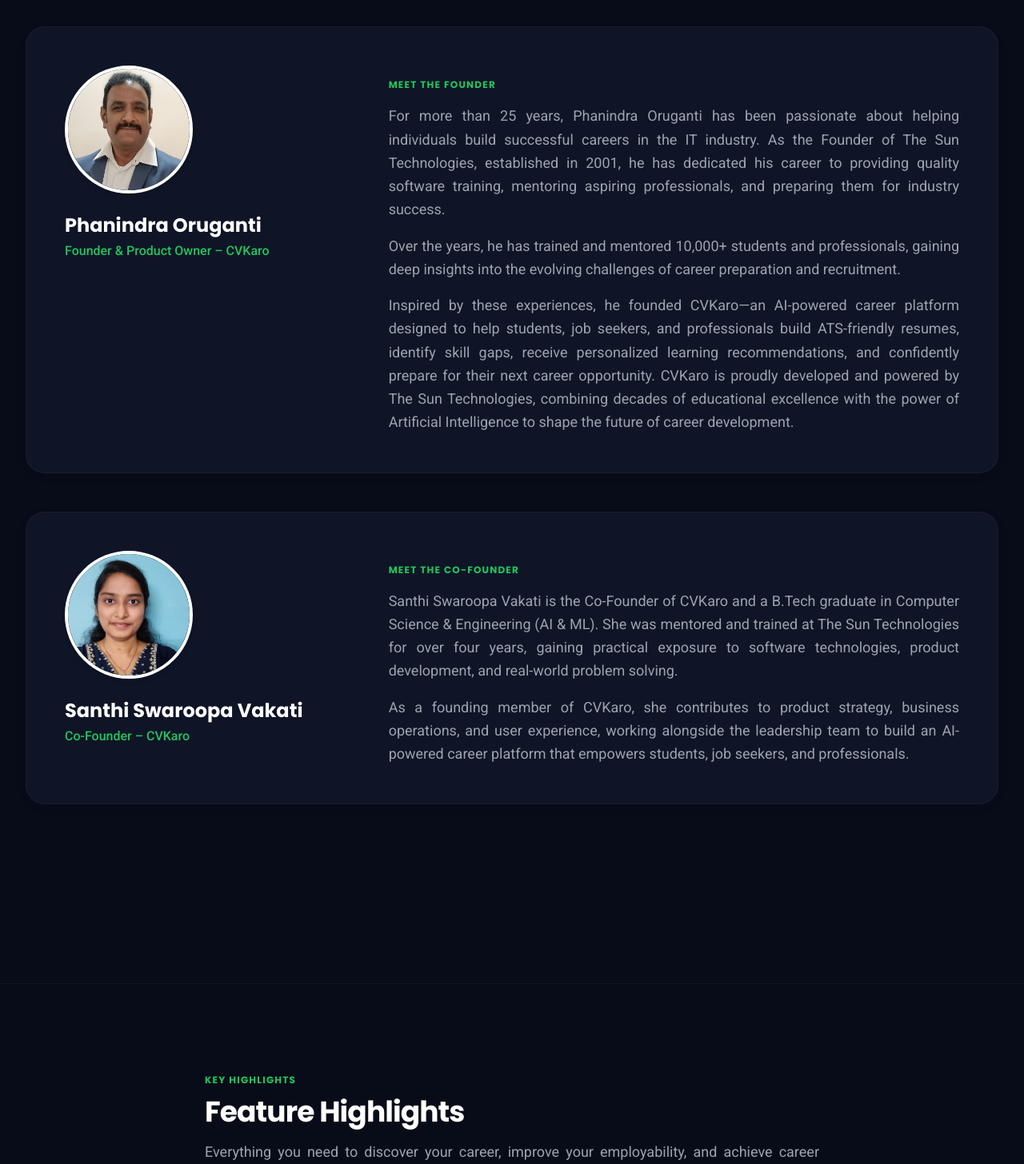
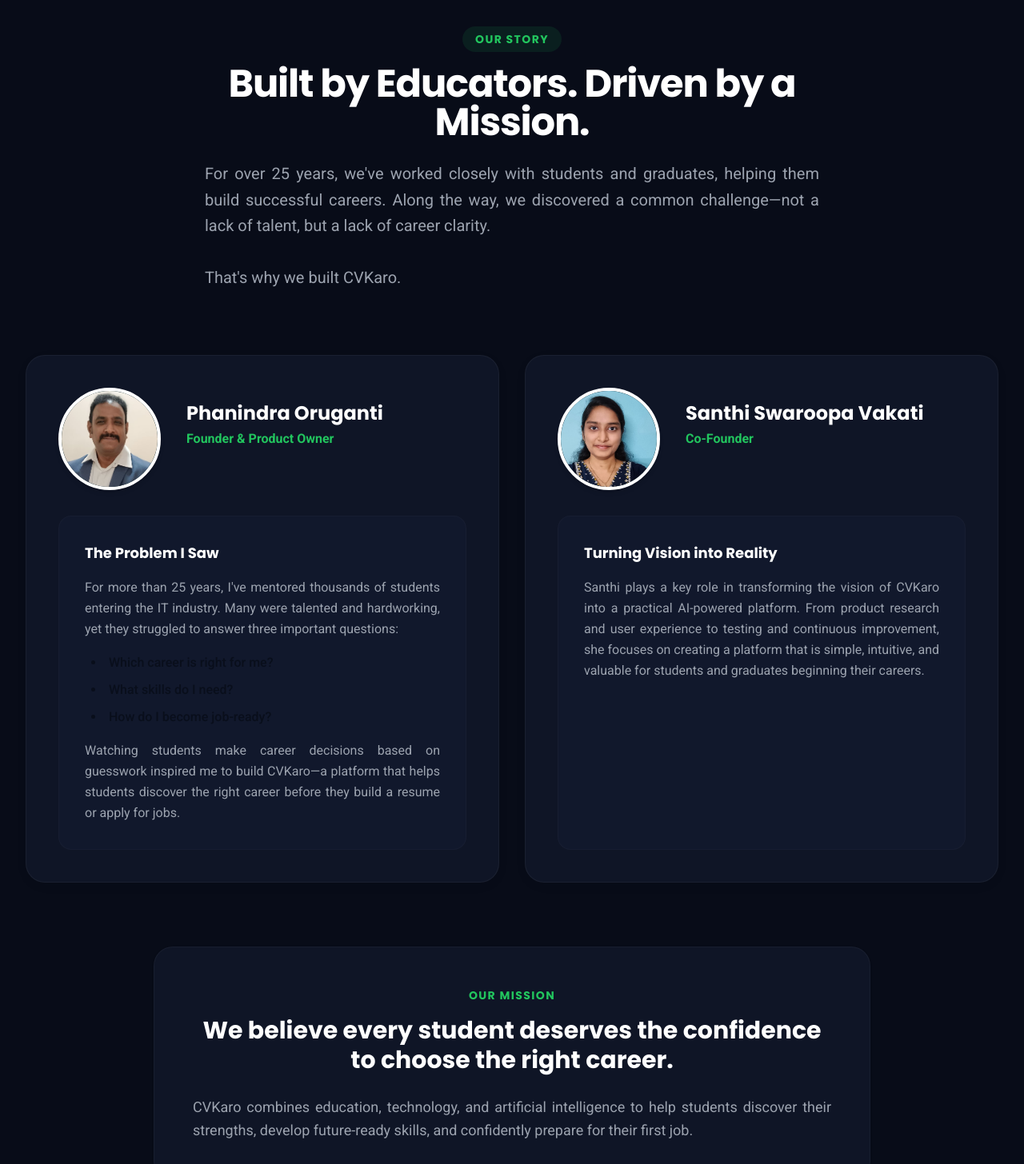
Before and after one commit to phanindra73/cvkaro-public, a React (Vite) app: page / in a window 1280 px wide. Shown: the part 3920-5376 px from the top of the page at 80% size. Built offline with nearby package versions, Linux system fonts and the light colour scheme.

Commit message:
founder section change  committ

```diff
--- a/src/components/WhyCVKaro.tsx
+++ b/src/components/WhyCVKaro.tsx
@@ -1,106 +1,102 @@
 import React from "react";
-import { Sparkles, UploadCloud, Gauge, Activity, Compass, ShieldCheck, Check, Search, Target, UserCircle, FileText } from "lucide-react";
-import { WHY_ITEMS } from "../data";
 
 interface WhyCVKaroProps {
-  onLearnMoreClick: () => void;
+  onLearnMoreClick?: () => void;
 }
 
 export default function WhyCVKaro({ onLearnMoreClick }: WhyCVKaroProps) {
+  return (
+    <section id="about" className="py-20 sm:py-28 bg-light-bg border-y border-border-gray/55 relative overflow-hidden">
+      <div className="absolute top-0 right-1/4 w-96 h-96 bg-brand-green/5 rounded-full blur-3xl -z-10" />
+      <div className="absolute bottom-0 left-1/4 w-96 h-96 bg-blue-500/5 rounded-full blur-3xl -z-10" />
 
-  // Icon lookup helper
-  const getIcon = (name: string, className = "h-6 w-6 text-brand-green") => {
-    switch (name) {
-      case "Sparkles":
-        return <Sparkles className={className} />;
-      case "FileText":
-        return <FileText className={className} />;
-      case "UploadCloud":
-        return <UploadCloud className={className} />;
-      case "Gauge":
-        return <Gauge className={className} />;
-      case "Activity":
-        return <Activity className={className} />;
-      case "Compass":
-        return <Compass className={className} />;
-      case "ShieldCheck":
-        return <ShieldCheck className={className} />;
-      case "Search":
-        return <Search className={className} />;
-      case "Target":
-        return <Target className={className} />;
-      case "UserCircle":
-        return <UserCircle className={className} />;
-      default:
-        return <Sparkles className={className} />;
-    }
-  };
-
-  return (
-    <section
-      id="about"
-      className="py-12 sm:py-20 md:py-28 bg-light-bg border-y border-border-gray/55"
-    >
       <div className="max-w-7xl mx-auto px-4 sm:px-6 lg:px-8">
 
-        {/* Meet the Founder Section */}
-        <div className="mb-8 sm:mb-12 bg-white rounded-3xl p-8 sm:p-12 shadow-[0_4px_20px_-4px_rgba(0,0,0,0.05)] border border-border-gray/50 flex flex-col md:flex-row items-center md:items-start gap-8 md:gap-12 relative overflow-hidden">
-          {/* Decorative element */}
-          <div className="absolute top-0 right-0 w-64 h-64 bg-brand-green/5 rounded-full blur-3xl -z-10 translate-x-1/2 -translate-y-1/2" />
+        {/* Header Section */}
+        <div className="text-center max-w-3xl mx-auto mb-16 sm:mb-20">
+          <h2 className="text-sm font-bold text-brand-green tracking-widest uppercase mb-4 inline-block px-4 py-1.5 bg-brand-green/10 rounded-full">
+            Our Story
+          </h2>
+          <h3 className="text-3xl sm:text-4xl lg:text-5xl font-display font-bold text-navy-dark tracking-tight mb-6">
+            Built by Educators. Driven by a Mission.
+          </h3>
+          <p className="text-lg sm:text-xl text-text-muted leading-relaxed">
+            For over 25 years, we've worked closely with students and graduates, helping them build successful careers. Along the way, we discovered a common challenge—not a lack of talent, but a lack of career clarity.
+            <br/><br/>
+            That's why we built CVKaro.
+          </p>
+        </div>
 
-          <div className="w-full md:w-1/3 flex flex-col items-center md:items-start text-left md:text-left relative z-10">
-            <div className="w-32 h-32 sm:w-40 sm:h-40 rounded-full bg-brand-green/10 text-brand-green flex items-center justify-center mb-6 overflow-hidden border-4 border-white shadow-md">
+        {/* Founder Cards */}
+        <div className="grid grid-cols-1 lg:grid-cols-2 gap-8 mb-16 sm:mb-20">
+
+          {/* Founder Card */}
+          <div className="bg-white rounded-3xl p-8 sm:p-10 shadow-[0_4px_20px_-4px_rgba(0,0,0,0.05)] border border-border-gray/60 hover:shadow-xl hover:border-brand-green/30 transition-all duration-300 relative group flex flex-col">
+            <div className="flex flex-col sm:flex-row gap-8 items-center sm:items-start mb-8">
+              <div className="w-32 h-32 rounded-full bg-brand-green/10 text-brand-green flex items-center justify-center overflow-hidden border-4 border-white shadow-md shrink-0 group-hover:scale-105 transition-transform duration-300">
                 <img src="/founder.jpg" alt="Phanindra Oruganti" className="w-full h-full object-cover" />
               </div>
-            <h3 className="text-2xl font-display font-bold text-navy-dark">Phanindra Oruganti</h3>
-            <p className="text-brand-green font-medium mt-1">Founder & Product Owner – CVKaro</p>
+              <div className="text-center sm:text-left mt-2 sm:mt-4">
+                <h4 className="text-2xl font-display font-bold text-navy-dark">Phanindra Oruganti</h4>
+                <p className="text-brand-green font-semibold mt-1">Founder & Product Owner</p>
+              </div>
             </div>
 
-          <div className="w-full md:w-2/3 flex flex-col justify-center h-full relative z-10 pt-2 md:pt-4">
-            <h2 className="text-xs font-bold text-brand-green tracking-widest uppercase mb-4 text-left md:text-left">Meet the Founder</h2>
-            <div className="space-y-4 text-text-muted text-base sm:text-lg leading-relaxed">
+            <div className="bg-light-bg/50 rounded-2xl p-6 sm:p-8 border border-border-gray/30 flex-grow">
+              <h5 className="font-bold text-navy-dark mb-4 text-lg">The Problem I Saw</h5>
+              <div className="text-text-muted space-y-4 leading-relaxed">
                 <p>
-                For more than 25 years, Phanindra Oruganti has been passionate about helping individuals build successful careers in the IT industry. As the Founder of The Sun Technologies, established in 2001, he has dedicated his career to providing quality software training, mentoring aspiring professionals, and preparing them for industry success.
+                  For more than 25 years, I've mentored thousands of students entering the IT industry. Many were talented and hardworking, yet they struggled to answer three important questions:
                 </p>
+                <ul className="list-disc list-inside space-y-2 ml-2 text-navy-dark/80 font-medium">
+                  <li>Which career is right for me?</li>
+                  <li>What skills do I need?</li>
+                  <li>How do I become job-ready?</li>
+                </ul>
                 <p>
-                Over the years, he has trained and mentored 10,000+ students and professionals, gaining deep insights into the evolving challenges of career preparation and recruitment.
-              </p>
-              <p>
-                Inspired by these experiences, he founded CVKaro—an AI-powered career platform designed to help students, job seekers, and professionals build ATS-friendly resumes, identify skill gaps, receive personalized learning recommendations, and confidently prepare for their next career opportunity. CVKaro is proudly developed and powered by The Sun Technologies, combining decades of educational excellence with the power of Artificial Intelligence to shape the future of career development.
+                  Watching students make career decisions based on guesswork inspired me to build CVKaro—a platform that helps students discover the right career before they build a resume or apply for jobs.
                 </p>
               </div>
             </div>
           </div>
 
-        {/* Meet the Co-Founder Section */}
-        <div className="mb-20 sm:mb-28 bg-white rounded-3xl p-8 sm:p-12 shadow-[0_4px_20px_-4px_rgba(0,0,0,0.05)] border border-border-gray/50 flex flex-col md:flex-row items-center md:items-start gap-8 md:gap-12 relative overflow-hidden">
-          {/* Decorative element */}
-          <div className="absolute top-0 right-0 w-64 h-64 bg-brand-green/5 rounded-full blur-3xl -z-10 translate-x-1/2 -translate-y-1/2" />
-
-          <div className="w-full md:w-1/3 flex flex-col items-center md:items-start text-left md:text-left relative z-10">
-            <div className="w-32 h-32 sm:w-40 sm:h-40 rounded-full bg-brand-green/10 text-brand-green flex items-center justify-center mb-6 overflow-hidden border-4 border-white shadow-md">
+          {/* Co-Founder Card */}
+          <div className="bg-white rounded-3xl p-8 sm:p-10 shadow-[0_4px_20px_-4px_rgba(0,0,0,0.05)] border border-border-gray/60 hover:shadow-xl hover:border-brand-green/30 transition-all duration-300 relative group flex flex-col">
+            <div className="flex flex-col sm:flex-row gap-8 items-center sm:items-start mb-8">
+              <div className="w-32 h-32 rounded-full bg-brand-green/10 text-brand-green flex items-center justify-center overflow-hidden border-4 border-white shadow-md shrink-0 group-hover:scale-105 transition-transform duration-300">
                 <img src="/co-founder.jpeg" alt="Santhi Swaroopa Vakati" className="w-full h-full object-cover object-[50%_35%]" />
               </div>
-            <h3 className="text-2xl font-display font-bold text-navy-dark">Santhi Swaroopa Vakati</h3>
-            <p className="text-brand-green font-medium mt-1">Co-Founder – CVKaro</p>
+              <div className="text-center sm:text-left mt-2 sm:mt-4">
+                <h4 className="text-2xl font-display font-bold text-navy-dark">Santhi Swaroopa Vakati</h4>
+                <p className="text-brand-green font-semibold mt-1">Co-Founder</p>
+              </div>
             </div>
 
-          <div className="w-full md:w-2/3 flex flex-col justify-center h-full relative z-10 pt-2 md:pt-4">
-            <h2 className="text-xs font-bold text-brand-green tracking-widest uppercase mb-4 text-left md:text-left">Meet the Co-Founder</h2>
-            <div className="space-y-4 text-text-muted text-base sm:text-lg leading-relaxed">
+            <div className="bg-light-bg/50 rounded-2xl p-6 sm:p-8 border border-border-gray/30 flex-grow">
+              <h5 className="font-bold text-navy-dark mb-4 text-lg">Turning Vision into Reality</h5>
+              <div className="text-text-muted space-y-4 leading-relaxed">
                 <p>
-                Santhi Swaroopa Vakati is the Co-Founder of CVKaro and a B.Tech graduate in Computer Science & Engineering (AI & ML). She was mentored and trained at The Sun Technologies for over four years, gaining practical exposure to software technologies, product development, and real-world problem solving.
-              </p>
-              <p>
-                As a founding member of CVKaro, she contributes to product strategy, business operations, and user experience, working alongside the leadership team to build an AI-powered career platform that empowers students, job seekers, and professionals.
+                  Santhi plays a key role in transforming the vision of CVKaro into a practical AI-powered platform. From product research and user experience to testing and continuous improvement, she focuses on creating a platform that is simple, intuitive, and valuable for students and graduates beginning their careers.
                 </p>
               </div>
             </div>
           </div>
 
+        </div>
 
-
-
+        {/* Closing Statement */}
+        <div className="max-w-4xl mx-auto text-center bg-white rounded-3xl p-8 sm:p-12 border border-border-gray/50 shadow-sm relative overflow-hidden">
+          <div className="absolute top-0 right-0 w-32 h-32 bg-brand-green/5 rounded-full blur-2xl -z-10 translate-x-1/2 -translate-y-1/2" />
+          <h2 className="text-sm font-bold text-brand-green tracking-widest uppercase mb-4 inline-block">
+            Our Mission
+          </h2>
+          <h3 className="text-2xl sm:text-3xl font-display font-bold text-navy-dark mb-6 leading-tight">
+            We believe every student deserves the confidence to choose the right career.
+          </h3>
+          <p className="text-lg text-text-muted leading-relaxed">
+            CVKaro combines education, technology, and artificial intelligence to help students discover their strengths, develop future-ready skills, and confidently prepare for their first job.
+          </p>
+        </div>
 
       </div>
     </section>
```
Lines whose indentation alone changed are shown as unchanged.
